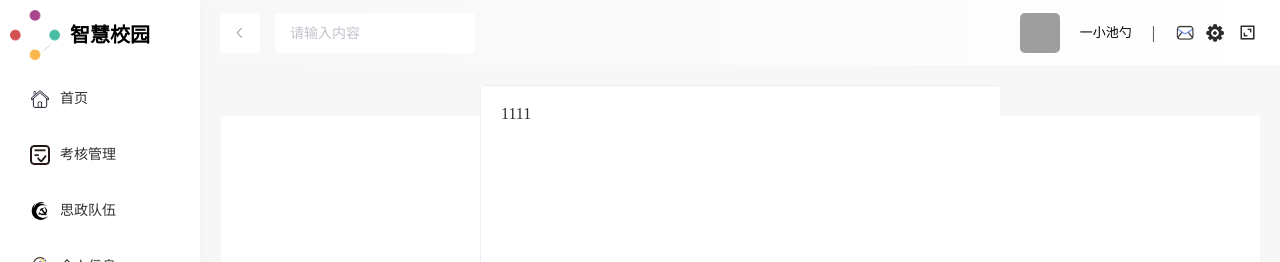
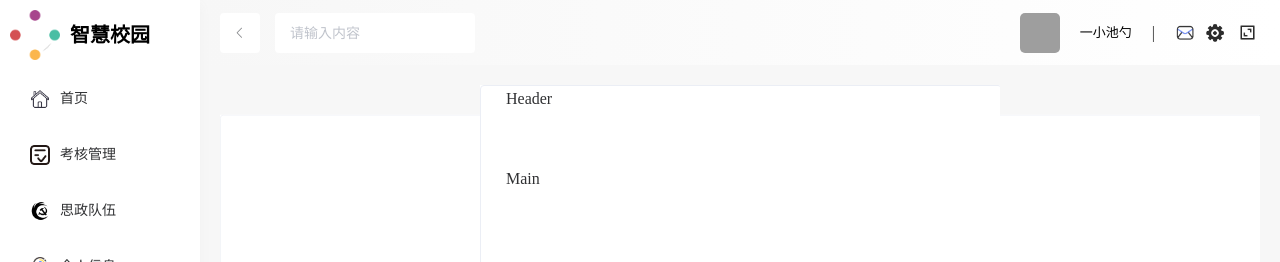
Before and after one commit to NtoStudy/NH-School-admin, a Vue app: page /#/Home in a window 1280 px wide. Shown: the top 262 px of the page. Built offline with nearby package versions, Linux system fonts and the light colour scheme; grey boxes are pictures that could not be loaded.

Commit message:
解决::v-deep穿透 导致影响全局的bug

```diff
--- a/src/Layout/index.vue
+++ b/src/Layout/index.vue
@@ -41,7 +41,7 @@ export default {
 </script>
 
 <style lang="scss" scoped>
-::v-deep .el-container {
+.el-container {
   width: 100%;
   height: 100%;
   .el-aside {
--- a/src/views/NanHome/index.vue
+++ b/src/views/NanHome/index.vue
@@ -2,7 +2,12 @@
   <div class="Nan-container">
     <el-carousel :interval="4000" type="card" height="350px" :autoplay="false">
       <el-carousel-item class="el-carousel-item_notices">
-        <el-card shadow="hover">1111</el-card>
+        <el-card shadow="hover">
+          <el-container>
+            <el-header>Header</el-header>
+            <el-main>Main</el-main>
+          </el-container>
+        </el-card>
       </el-carousel-item>
       <el-carousel-item class="el-carousel-item_">
         <el-card shadow="hover"></el-card>
@@ -29,8 +34,11 @@ export default {
             .el-card {
               width: 100%;
               height: 100%;
+              .el-card__body {
+                padding: 5px;
+              }
             }
-          }
+         }
       }
     }
   }
--- a/src/views/NanWorkStudy/index.vue
+++ b/src/views/NanWorkStudy/index.vue
@@ -1,5 +1,6 @@
 <template>
-  <div>勤工俭学</div>
+  <div>
+  </div>
 </template>
 
 <script>
```
